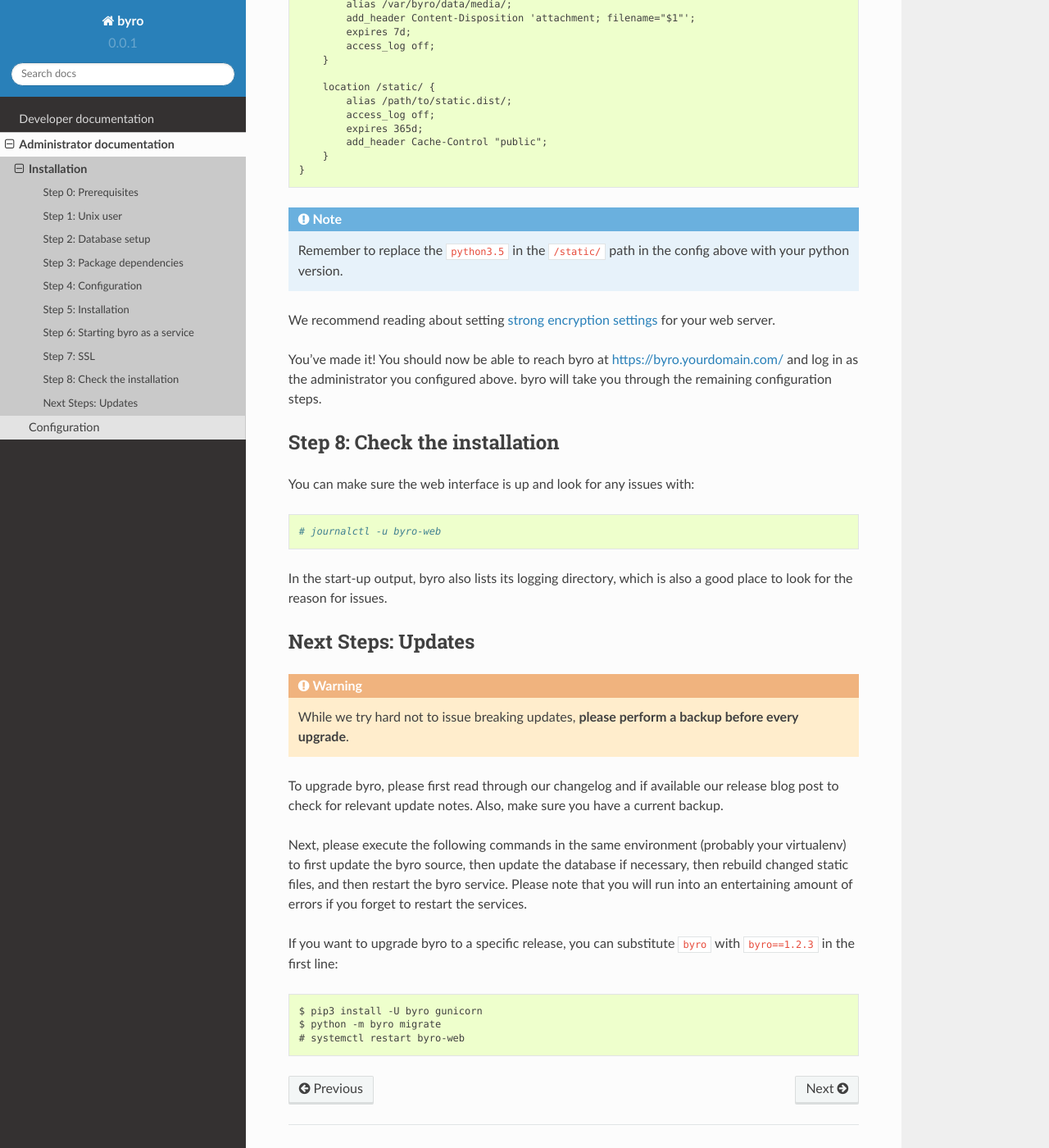
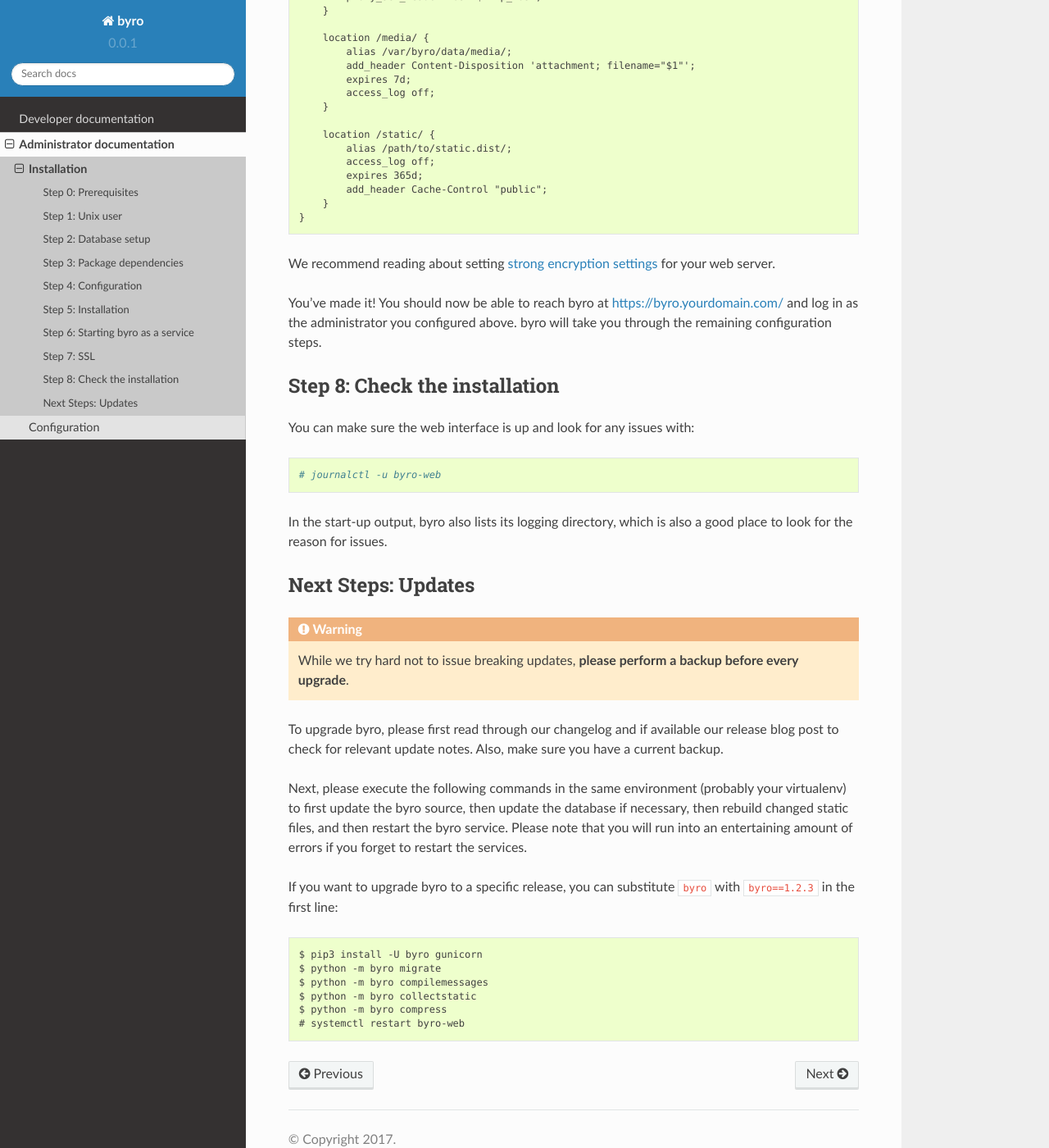
Before and after one commit to byro/byro, a Sphinx documentation site: the page built from docs/administrator/installation.rst, in a window 1280 px wide and 1400 px high, scrolled down 4144 px. Shown: the whole window at 82% size. Built offline with Sphinx 7.4.7 and the Read the Docs theme 2.0.0, drawn with Linux system fonts in a browser that asks for light colours; the version number is read from the project's files by our own code; some of the changed text lies outside the part shown.

Commit message:
[docs] Document actual byro commands

```diff
--- a/docs/administrator/installation.rst
+++ b/docs/administrator/installation.rst
@@ -93,7 +93,9 @@
 We compile static files and translation data and create the database structure::
 
     $ python -m byro migrate
-    $ python -m byro rebuild
+    $ python -m byro compilemessages
+    $ python -m byro collectstatic
+    $ python -m byro compress
 
 Now, create an administrator user by running::
 
@@ -106,8 +108,10 @@
 Step 6: Starting byro as a service
 ----------------------------------
 
-We recommend starting byro using systemd to make sure it starts up after a reboot. Create a file
-named ``/etc/systemd/system/byro-web.service`` with the following content::
+We recommend starting byro using systemd to make sure it starts up after a
+reboot. Create a file named ``/etc/systemd/system/byro-web.service`` with the
+following content (replacing the local paths with ones appropriate for your
+system, especially the local Python version's)::
 
     [Unit]
     Description=byro web service
@@ -177,9 +181,6 @@
         }
     }
 
-.. note:: Remember to replace the ``python3.5`` in the ``/static/`` path in the config
-          above with your python version.
-
 We recommend reading about setting `strong encryption settings`_ for your web server.
 
 You've made it! You should now be able to reach byro at
@@ -217,6 +218,9 @@
 
     $ pip3 install -U byro gunicorn
     $ python -m byro migrate
+    $ python -m byro compilemessages
+    $ python -m byro collectstatic
+    $ python -m byro compress
     # systemctl restart byro-web
 
 
```
